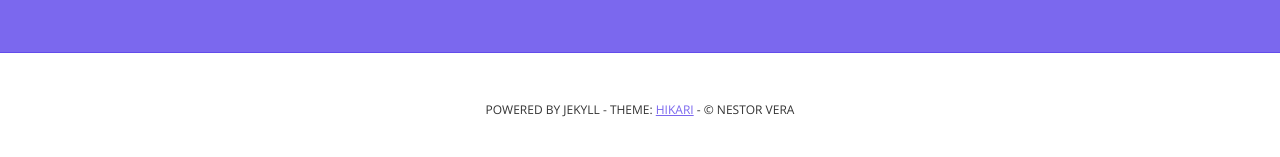
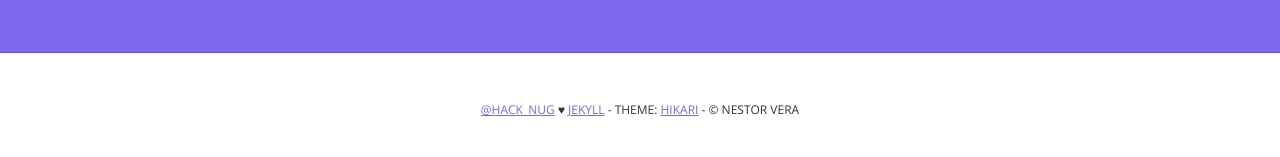
Before and after one commit to hacknug/vyoleth, a Jekyll site: the page built from index.html, in a window 1280 px wide. Shown: the part 1266-1423 px from the top of the page. Built offline with Jekyll 4.4.1, drawn with Linux system fonts in a browser that asks for light colours; the list of posts is cut into pages by our own code.

Commit message:
Added branding to footer

```diff
--- a/_layouts/default.html
+++ b/_layouts/default.html
@@ -62,7 +62,7 @@
       </main>
 
       <footer>
-        <small>Powered by Jekyll - Theme: <a href="https://github.com/m3xm/hikari-for-Jekyll">hikari</a> - &copy; {{ site.author }}</small>
+        <small><a href="http://nestorvera.com">@hack_nug</a> ♥︎ <a href="http://jekyllrb.com">Jekyll</a> - Theme: <a href="https://github.com/m3xm/hikari-for-Jekyll">hikari</a> - &copy; {{ site.author }}</small>
       </footer>
 
     </div>
```
